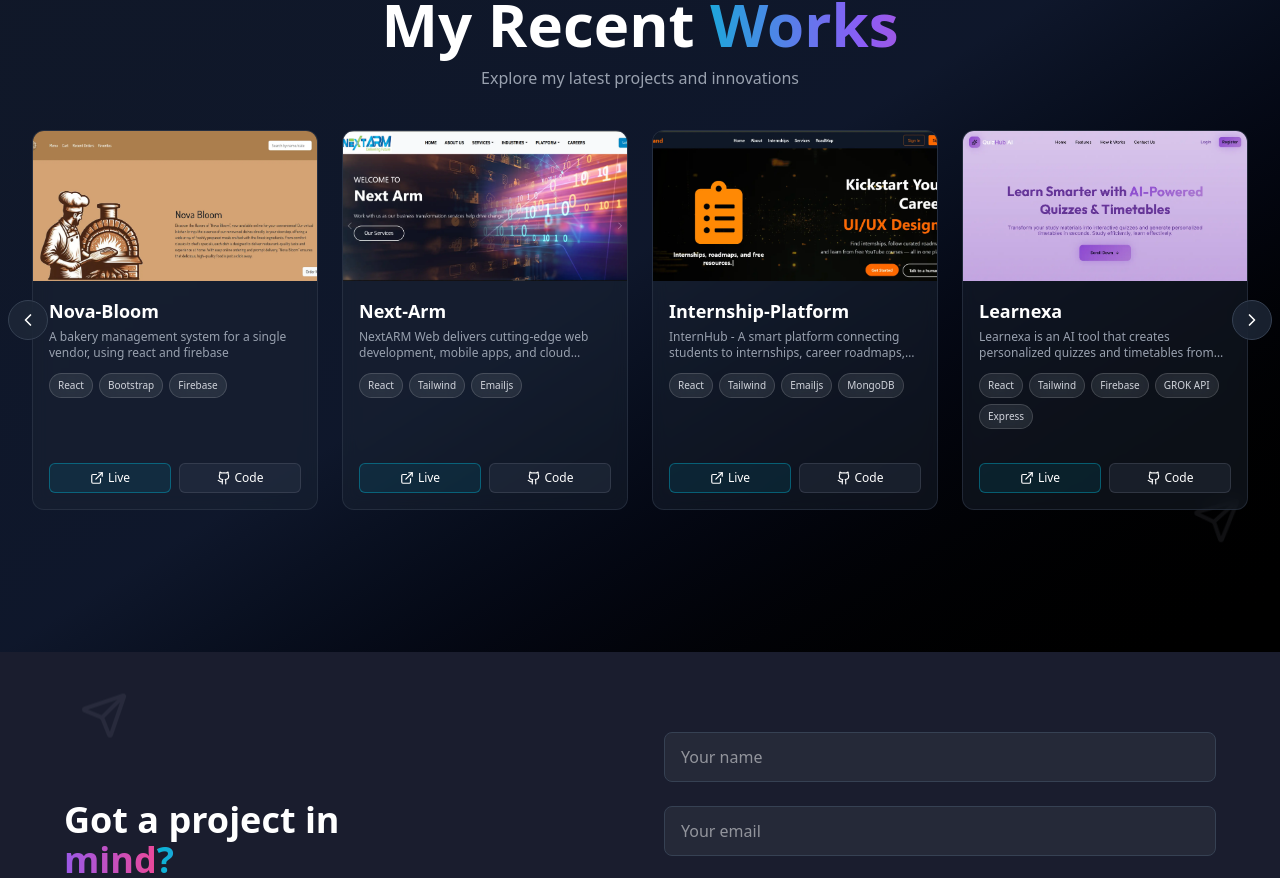
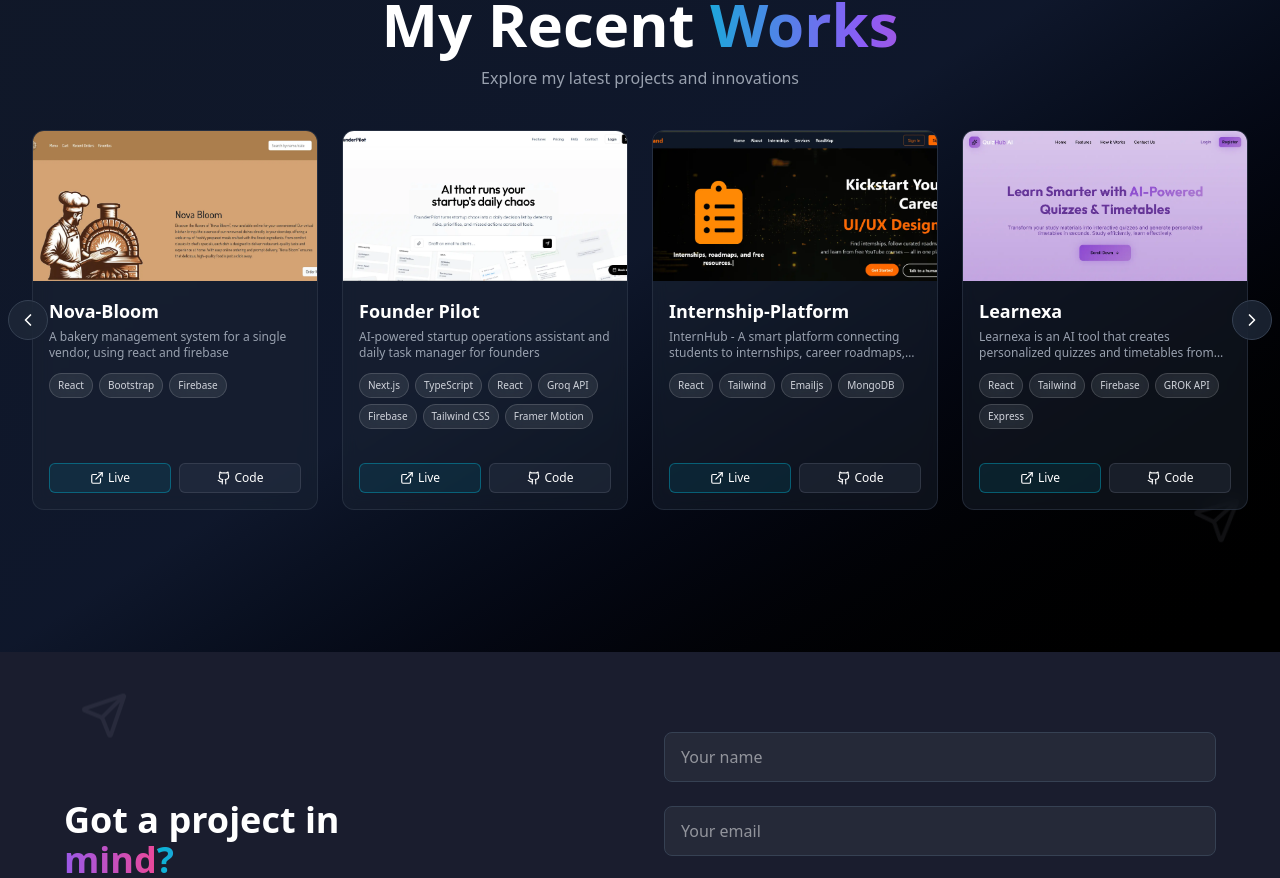
Before and after one commit to AbdulRafay345/portfolio, a React (Vite) app: page / in a window 1280 px wide. Shown: the part 2654-3532 px from the top of the page. Built offline with nearby package versions, Linux system fonts and the light colour scheme.

Commit message:
project founder pilot added

```diff
--- a/src/Pages/components/MyWork.jsx
+++ b/src/Pages/components/MyWork.jsx
@@ -5,6 +5,7 @@ import next from '../assets/next.webp'
 import intern from '../assets/intern.webp'
 import event from "../assets/event.webp"
 import learn from "../assets/learn.webp"
+import founder from "../assets/founder.webp"
 const projects = [
     {
         id: 1,
@@ -17,12 +18,12 @@ const projects = [
     },
     {
         id: 2,
-        title: "Next-Arm",
-        description: "NextARM Web delivers cutting-edge web development, mobile apps, and cloud solutions to transform your business digitally",
-        tech: ["React", "Tailwind", "Emailjs"],
-        image: next,
-        link: "https://next-arm-1.vercel.app/",
-        github: "https://github.com/AbdulRafay345/next-arm"
+        title: "Founder Pilot",
+        description: "AI-powered startup operations assistant and daily task manager for founders",
+        tech: ["Next.js", "TypeScript", "React", "Groq API", "Firebase", "Tailwind CSS", "Framer Motion",],
+        image: founder,
+        link: "https://founder-pilot-theta.vercel.app/",
+        github: "https://github.com/AbdulRafay345/FounderPilot",
     },
     {
         id: 3,
@@ -49,8 +50,16 @@ const projects = [
         tech: ["React Native", "Node.js", "MongoDB"],
         image: event,
         link: "https://www.loom.com/share/2db3c541033747f787667d6abc3b94a1",
-        github: "https://github.com/abdullahrajpot/zenbud-main.git",
-        // gradient: "from-orange-500 via-red-500 to-pink-500"
+        github: "https://github.com/AbdulRafay345/EventManagment-APP",
+    },
+    {
+        id: 7,
+        title: "Next-Arm",
+        description: "NextARM Web delivers cutting-edge web development, mobile apps, and cloud solutions to transform your business digitally",
+        tech: ["React", "Tailwind", "Emailjs"],
+        image: next,
+        link: "https://next-arm-1.vercel.app/",
+        github: "https://github.com/AbdulRafay345/next-arm"
     },
 ];
 
```
Also changed, not shown: src/Pages/assets/founder.webp (added).
